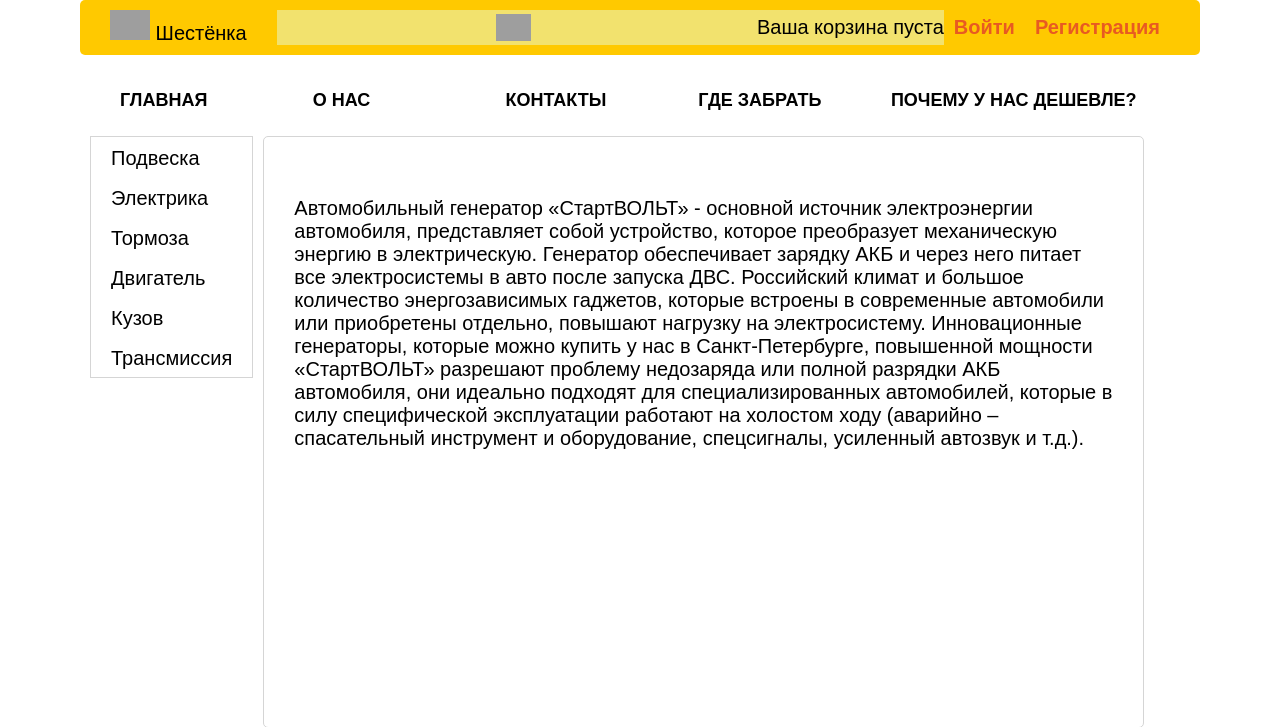
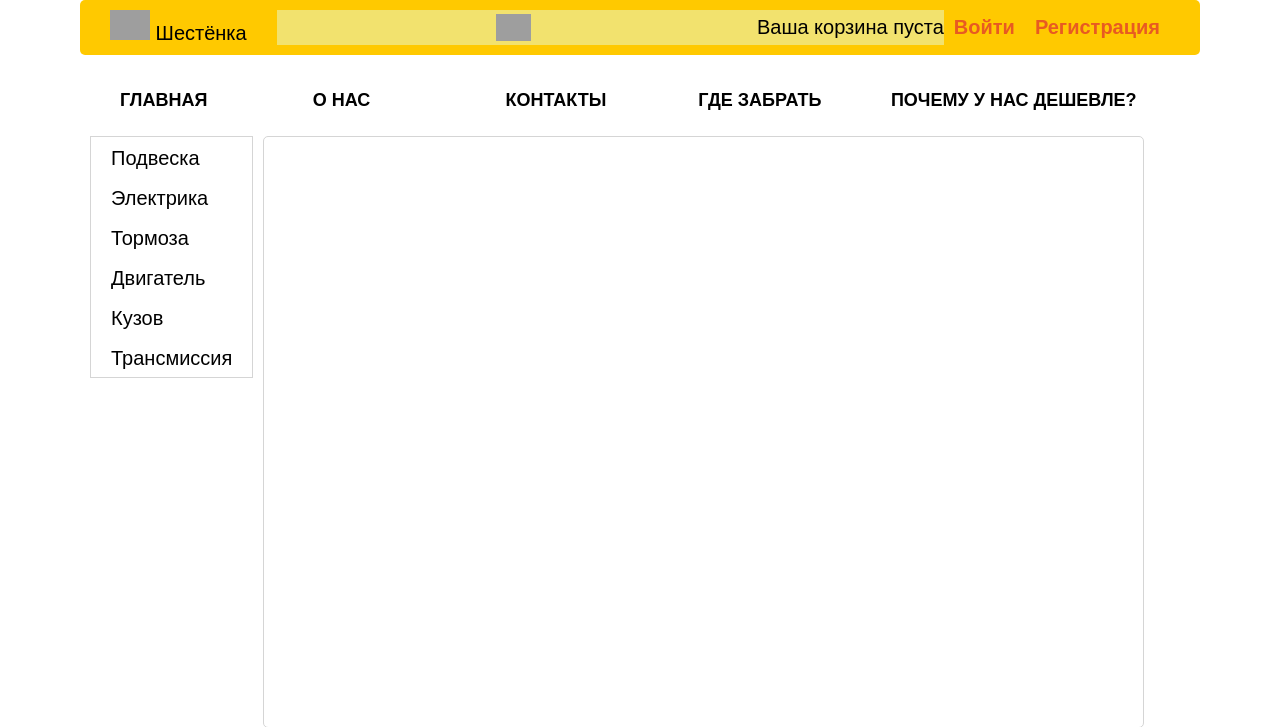
Before and after one commit to maxs2x/flask_shop, a Flask app: page /1/1 in a window 1280 px wide. Shown: the top 727 px of the page. Run offline with Flask 2, Linux system fonts and the light colour scheme; data that the repository does not hold is empty; some libraries are stand-ins or nearby versions; grey boxes are pictures that could not be loaded.

Commit message:
Delet lorem inpsum in list_products.html

```diff
--- a/static/css/style.css
+++ b/static/css/style.css
@@ -268,6 +268,7 @@ td {
     padding: 1%;
     text-align: left;
     border-bottom: 1px solid #d5d5d5;
+    height: 200px;
 }
 .btn-cart {
     float: right;
@@ -816,6 +817,7 @@ img {
     }
     .card-img {
         text-align: center;
+        height: 200px;
     }
     .card-text {
         width: auto;
--- a/templates/list_products.html
+++ b/templates/list_products.html
@@ -6,11 +6,6 @@
 
 {% block body %}
     <div class="card-block">
-        <p class="no-mobile">
-            Автомобильный генератор «СтартВОЛЬТ» - основной источник электроэнергии автомобиля, представляет собой устройство, которое преобразует механическую энергию в электрическую. Генератор обеспечивает зарядку АКБ и через него питает все электросистемы в авто после запуска ДВС.
-
-Российский климат и большое количество энергозависимых гаджетов, которые встроены в современные автомобили или приобретены отдельно, повышают нагрузку на электросистему. Инновационные генераторы, которые можно купить у нас в Санкт-Петербурге, повышенной мощности «СтартВОЛЬТ» разрешают проблему недозаряда или полной разрядки АКБ автомобиля, они идеально подходят для специализированных автомобилей, которые в силу специфической эксплуатации работают на холостом ходу (аварийно – спасательный инструмент и оборудование, спецсигналы, усиленный автозвук и т.д.).
-        </p>
         {% for el in data %}
         <a href="/product-card/{{el.id}}">
             <div class="card-block-row">
```
